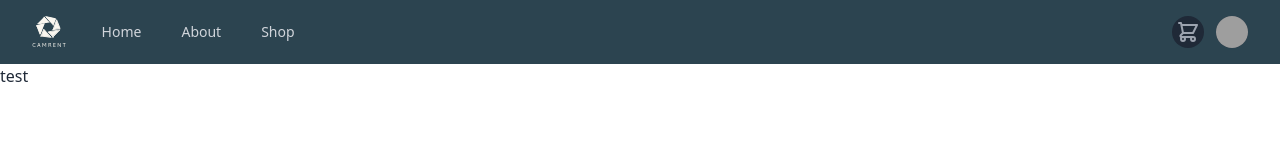
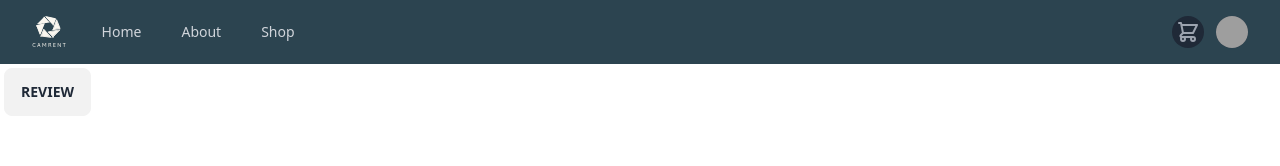
Before and after one commit to rushmi0/CamRent, a React (Vite) app: page /test in a window 1280 px wide. Shown: the top 166 px of the page. Built offline with nearby package versions, Linux system fonts and the light colour scheme; grey boxes are pictures that could not be loaded.

Commit message:
create review button

```diff
--- a/src/components/operationcontrol/storecomment/ReviewStore.jsx
+++ b/src/components/operationcontrol/storecomment/ReviewStore.jsx
@@ -6,7 +6,7 @@ function ReviewStore() {
   return (
     <Popup
       className="bg-white w-1/3 md:w-1/3 lg:w-1/4 p-3 rounded text-black"
-      trigger={<button>test</button>}
+      trigger={<button className="btn m-1">review</button>}
       modal
       nested
     >
```
